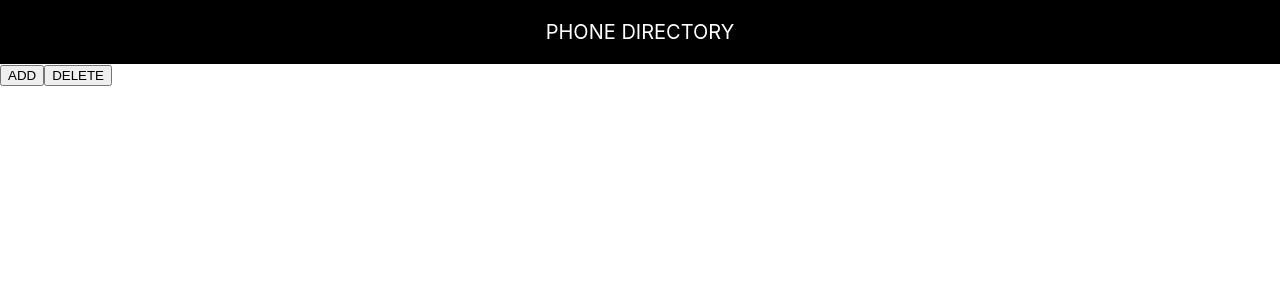
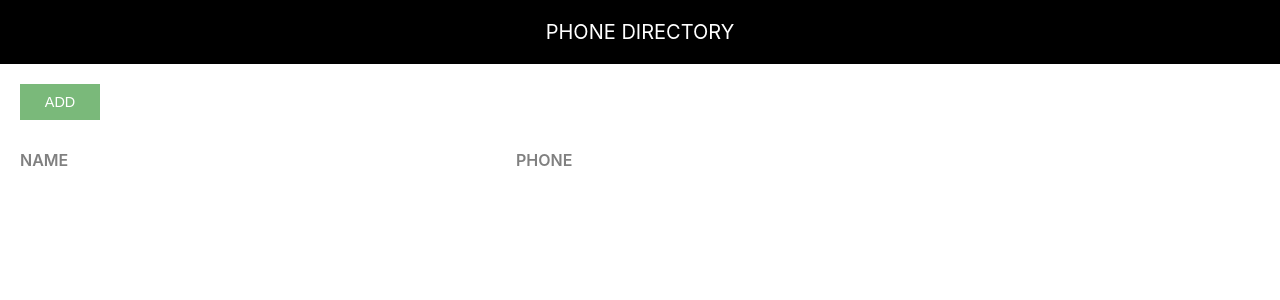
Before and after one commit to siddharthbeniwal023/phone-directory, a React (Create React App) app: page / in a window 1280 px wide. Shown: the top 300 px of the page. Built offline with nearby package versions, Linux system fonts and the light colour scheme.

Commit message:
Styled the Main Page

```diff
--- a/src/App.js
+++ b/src/App.js
@@ -1,11 +1,18 @@
 import React from "react"
 import Header from "./Header"
+import "./app.css"
 function App() {
   return (
     <div>
       <Header />
-      <button>ADD</button>
-      <button>DELETE</button>
+        <div className="component-body-container">
+          <button className="custom-btn add-btn">Add</button>
+
+          <div className="grid-container heading-container">
+            <span className="grid-item name-heading">Name</span>
+            <span className="grid-item phone-heading">Phone</span>
+          </div>
+    </div>
     </div>
   )
 }
--- /dev/null
+++ b/src/app.css
@@ -0,0 +1,44 @@
+.component-body-container {
+    padding: 20px;
+}
+
+.custom-btn {
+    padding: 10px;
+    border: none;
+    margin-right: 10px;
+    text-transform: uppercase;
+    width: 80px;
+    font-size: 0.9rem;
+    cursor: pointer;
+    outline: none;
+}
+
+.add-btn {
+    background: #7ab97a;
+    color: #fff;
+}
+
+.grid-container {
+    display: grid;
+    grid-template-columns: 40% 30% auto;
+    margin-bottom: 10px;
+}
+
+.heading-container {
+    margin: 30px 0 30px 0;
+    width: 100%;
+}
+
+.grid-item {
+    background-color: rgba(255, 255, 255, 0.8);
+    font-size: 1.15rem;
+    word-wrap: break-word;
+    padding-right: 10px;
+}
+
+.name-heading, .phone-heading {
+    font-size: 1rem;
+    font-weight: 600;
+    color: #808080;
+    text-transform: uppercase;
+}
```
